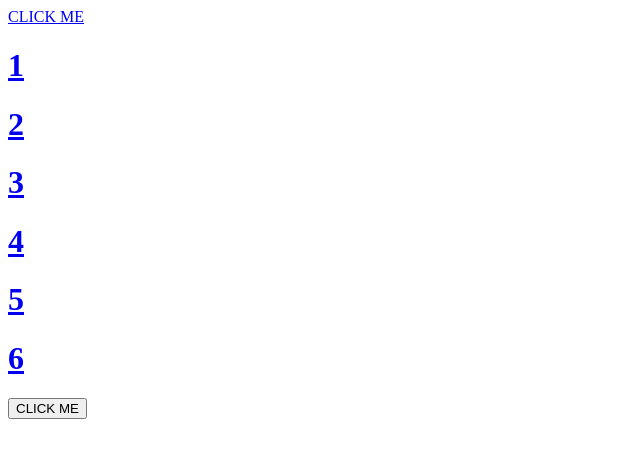
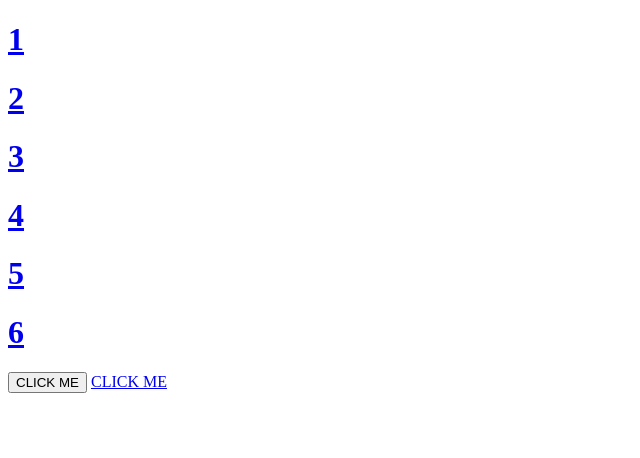
Before and after one commit to xmavv/link_extension, a browser extension: page help.html in a window 1280 px wide. Both pictures are taken after a click on the button "CLICK ME". Shown: the whole page, without its empty margins (0-640 px from the left). Drawn offline with Linux system fonts and the light colour scheme.

```diff
--- a/help.html
+++ b/help.html
@@ -8,7 +8,6 @@
     <script defer src="help.js"></script>
   </head>
   <body>
-    <div id="div1"></div>
     <h1>
       <a
         href="https://testsafebrowsing.appspot.com/s/malware.html"
--- a/help.js
+++ b/help.js
@@ -1,10 +1,9 @@
 const button = document.getElementById("button");
-const container = document.getElementById("div1");
 
 button.addEventListener("click", () => {
   const link = document.createElement("a");
   link.href = "https://testsafebrowsing.appspot.com/s/malware.html";
   link.innerHTML = "CLICK ME";
 
-  container.appendChild(link);
+  document.body.appendChild(link);
 });
```
